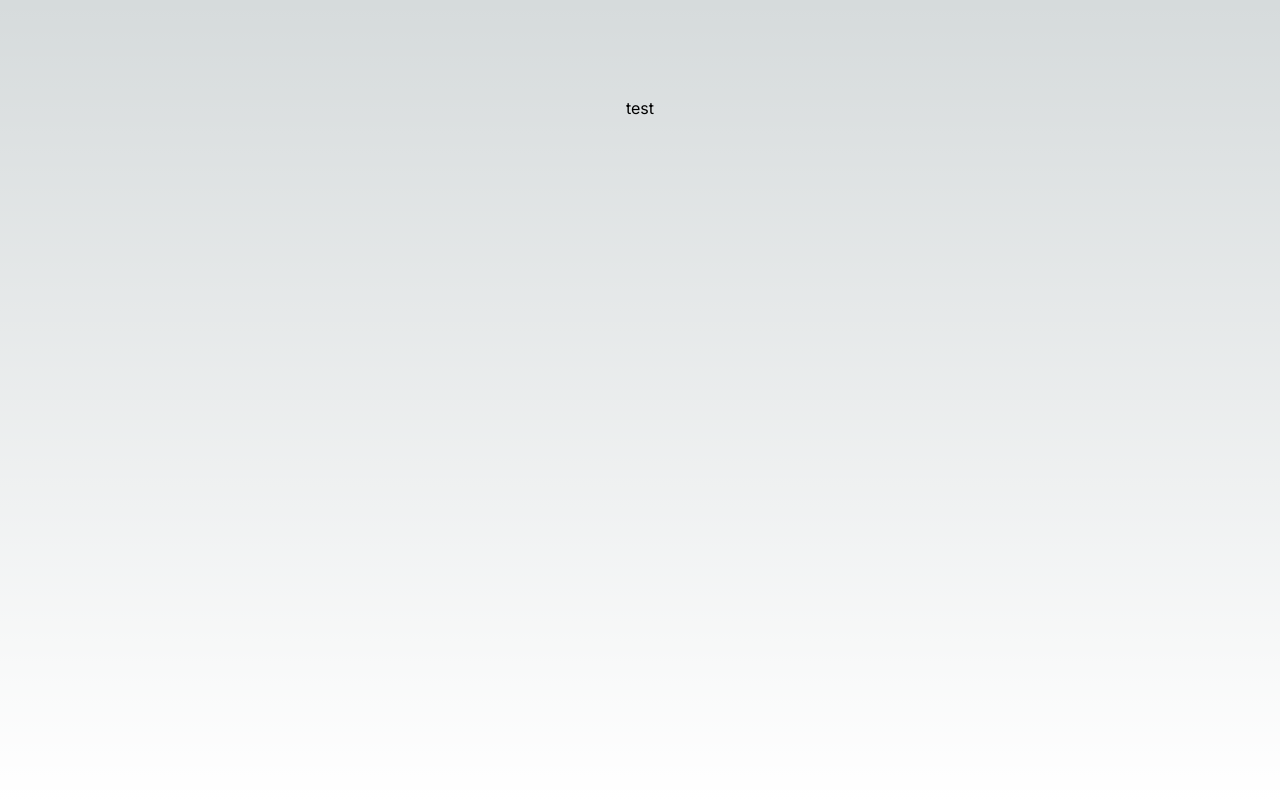
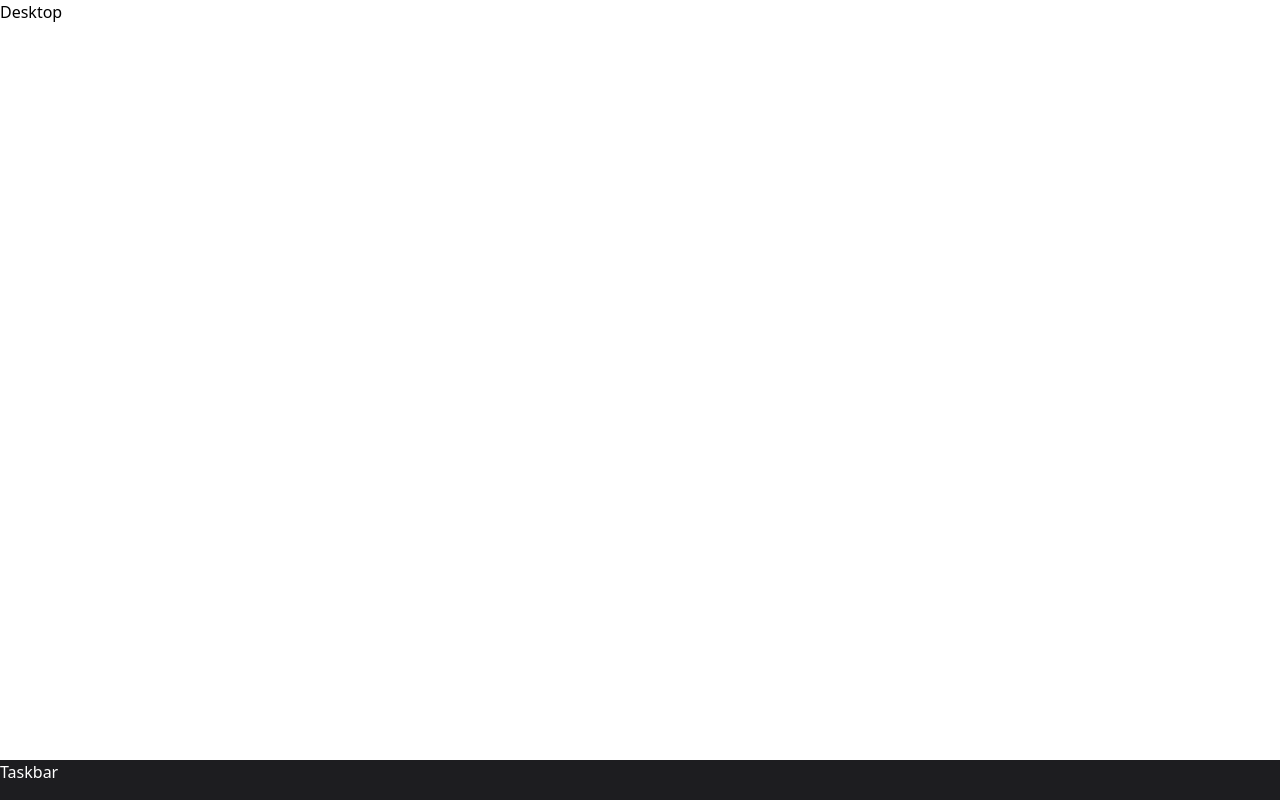
Before and after one commit to HoangTung25879/win-simulator, a Next.js app: page / in a window 1280 px wide. Built offline with nearby package versions, Linux system fonts and the light colour scheme.

Commit message:
-Config tailwind -Init code

```diff
--- a/src/app/globals.css
+++ /dev/null
@@ -1,33 +0,0 @@
-@tailwind base;
-@tailwind components;
-@tailwind utilities;
-
-:root {
-  --foreground-rgb: 0, 0, 0;
-  --background-start-rgb: 214, 219, 220;
-  --background-end-rgb: 255, 255, 255;
-}
-
-@media (prefers-color-scheme: dark) {
-  :root {
-    --foreground-rgb: 255, 255, 255;
-    --background-start-rgb: 0, 0, 0;
-    --background-end-rgb: 0, 0, 0;
-  }
-}
-
-body {
-  color: rgb(var(--foreground-rgb));
-  background: linear-gradient(
-      to bottom,
-      transparent,
-      rgb(var(--background-end-rgb))
-    )
-    rgb(var(--background-start-rgb));
-}
-
-@layer utilities {
-  .text-balance {
-    text-wrap: balance;
-  }
-}
--- a/src/app/layout.tsx
+++ b/src/app/layout.tsx
@@ -1,8 +1,5 @@
 import type { Metadata } from "next";
-import { Inter } from "next/font/google";
-import "./globals.css";
-
-const inter = Inter({ subsets: ["latin"] });
+import "./ui/globals.css";
 
 export const metadata: Metadata = {
   title: "Create Next App",
@@ -16,7 +13,7 @@ export default function RootLayout({
 }>) {
   return (
     <html lang="en">
-      <body className={inter.className}>{children}</body>
+      <body>{children}</body>
     </html>
   );
 }
--- /dev/null
+++ b/src/app/lib/constants.ts
@@ -0,0 +1 @@
+export const TASKBAR_HEIGHT = 40;
--- a/src/app/page.tsx
+++ b/src/app/page.tsx
@@ -1,9 +1,12 @@
+import Desktop from "./ui/desktop";
+import Taskbar from "./ui/taskbar";
 
 
-export default function Home() {
+export default function Page() {
   return (
-    <main className="flex min-h-screen flex-col items-center justify-between p-24">
-      test
+    <main>
+      <Desktop />
+      <Taskbar />
     </main>
   );
 }
--- /dev/null
+++ b/src/app/ui/desktop.tsx
@@ -0,0 +1,11 @@
+
+const Desktop = () => {
+  const a = 0;
+  return (
+    <div>
+      Desktop
+    </div>
+  );
+};
+
+export default Desktop;
--- /dev/null
+++ b/src/app/ui/globals.css
@@ -0,0 +1,24 @@
+@tailwind base;
+@tailwind components;
+@tailwind utilities;
+
+:root {
+}
+
+@media (prefers-color-scheme: dark) {
+  :root {
+  }
+}
+
+body {
+}
+
+@layer utilities {
+  .text-balance {
+    text-wrap: balance;
+  }
+}
+
+@layer components {
+
+}
--- /dev/null
+++ b/src/app/ui/taskbar.tsx
@@ -0,0 +1,12 @@
+import React from 'react';
+
+const Taskbar = () => {
+  const a = 0;
+  return (
+    <footer className='fixed w-screen left-0 bottom-0 bg-dark-grey h-10 text-white'>
+      Taskbar
+    </footer>
+  );
+};
+
+export default Taskbar;
--- a/tailwind.config.ts
+++ b/tailwind.config.ts
@@ -8,11 +8,9 @@ const config: Config = {
   ],
   theme: {
     extend: {
-      backgroundImage: {
-        "gradient-radial": "radial-gradient(var(--tw-gradient-stops))",
-        "gradient-conic":
-          "conic-gradient(from 180deg at 50% 50%, var(--tw-gradient-stops))",
-      },
+      colors: {
+        'dark-grey' : '#1D1D20'
+      }
     },
   },
   plugins: [],
```
Also changed, not shown: src/app/lib/utils.ts (added).
